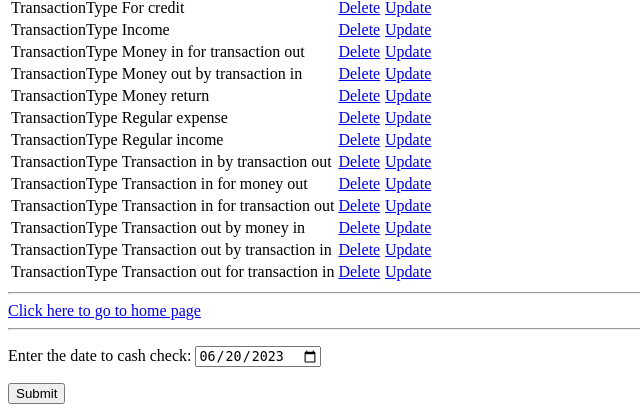
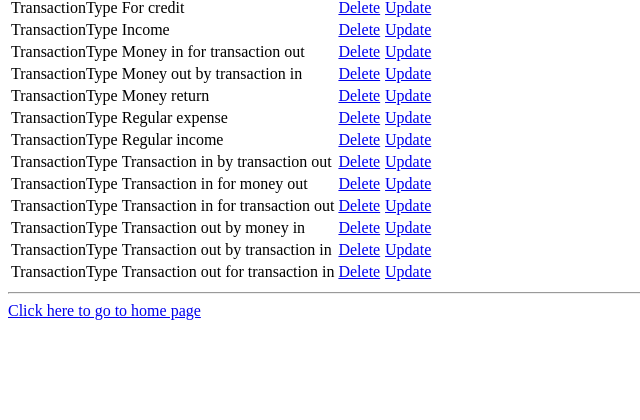
Before and after one commit to OhmJMohan/MyPythonPrograms, a Django app: page /category_view/ in a window 1280 px wide. Shown: the part 1669-2089 px from the top of the page, without its empty margins (0-640 px from the left). After the commit the page ends 1989 px from the top, so only its background shows below. Run offline with Django 4.2, Linux system fonts and the light colour scheme; data comes from the database, SQL or seed files in the repository; both versions use the stored data as it was after the commit.

Commit message:
changes link in html and tested for balance check update

```diff
--- a/myDailyAccountEntry/account_entry/templates/cash_balance_view.html
+++ b/myDailyAccountEntry/account_entry/templates/cash_balance_view.html
@@ -40,7 +40,7 @@
 <td> {{ x.rs2 }}</td>
 <td> {{ x.rs1 }}</td>
 <td> {{ x.status }}</td>
-<td><a href="/update_balance/{{ x.id }}/{{ x.date }}">Update</a></td>
+<td><a href="/test/{{ x.id }}/{{ x.date }}">Update</a></td>
 </tr>
 {% endfor %}
 </table>
--- a/myDailyAccountEntry/account_entry/templates/category_view.html
+++ b/myDailyAccountEntry/account_entry/templates/category_view.html
@@ -27,11 +27,6 @@
 </table>
 <hr />
 <a href="/home">Click here to go to home page</a>
-<hr/>
-<form action="cash_check/" method="post">
-<p>Enter the date to cash check: <input type="date" name="filter_date" value="{% now "Y-m-d" %}" placeholder="Select the date here:"></p>
-<p><input type="submit" value="Submit"></p>
-</form>
 
 </body>
 </html>
--- a/myDailyAccountEntry/account_entry/templates/home.html
+++ b/myDailyAccountEntry/account_entry/templates/home.html
@@ -26,7 +26,10 @@
 <td><a href="/balance_view/" target="_blank">Cash balance view</a></td>
 </tr>
 <tr>
-<td><a href="/sample" target="_blank">Testing page</a></td>
+<td><a href="/sample" target="_blank">Account entry list  page</a></td>
+</tr>
+<tr>
+<td><a href="/daily_account_report" target="_blank">Daily account total report</a></td>
 </tr>
 
 </table>
```
Also changed, not shown: myDailyAccountEntry/db.sqlite3.
